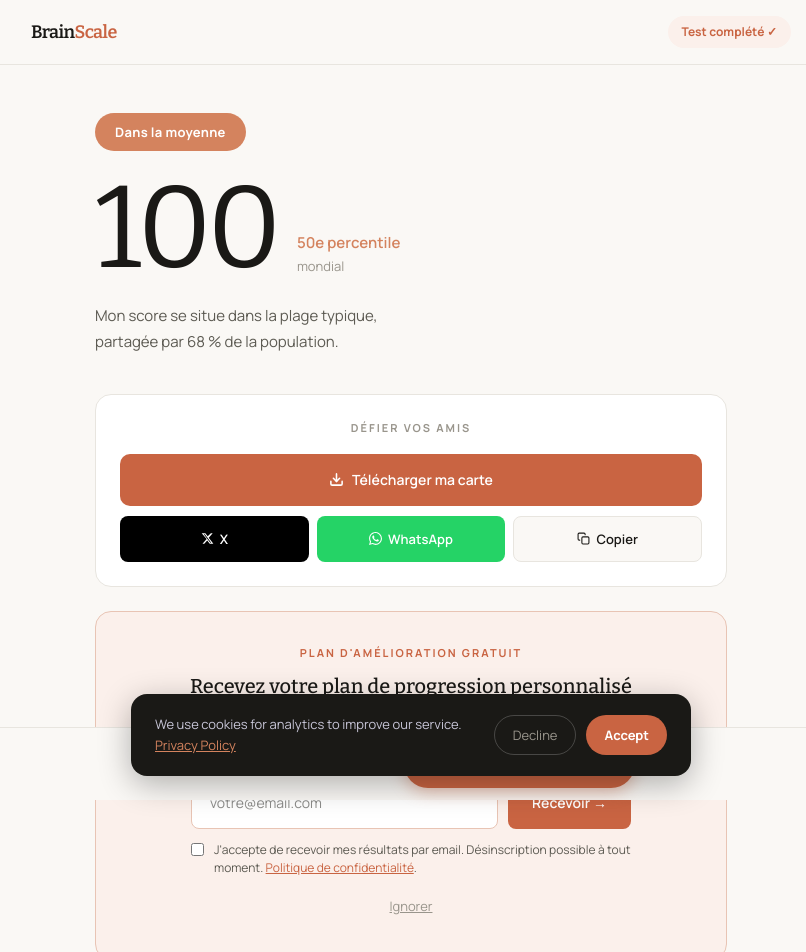
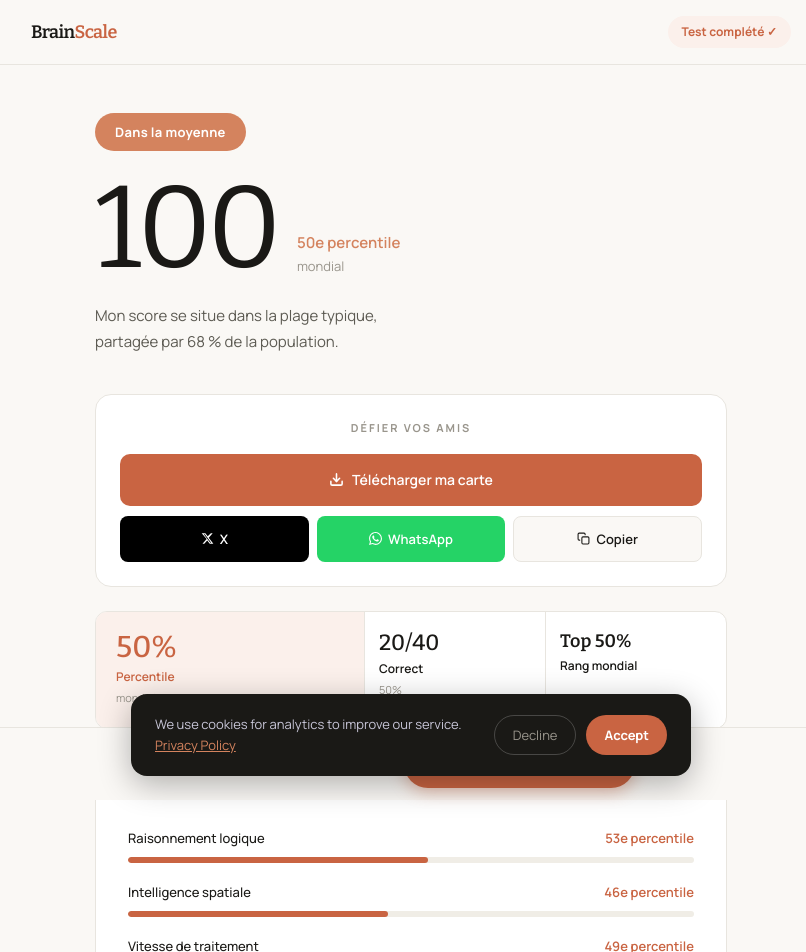
Before and after one commit to devbrainscale/brainscale, a Next.js app: page /fr/results in a window 1280 px wide. Shown: the top 952 px of the page, without its empty margins (229-1035 px from the left). Built offline with nearby package versions, Linux system fonts and the light colour scheme.

Commit message:
refactor: remove email capture, single CTA only

```diff
--- a/src/app/fr/results/ResultsContent.tsx
+++ b/src/app/fr/results/ResultsContent.tsx
@@ -40,13 +40,7 @@ export default function FrResultsContent() {
   const total = isNaN(rawTotal) || rawTotal <= 0 ? 40 : rawTotal;
   const correct = isNaN(rawCorrect) ? 0 : Math.min(total, Math.max(0, rawCorrect));
 
-  const [email, setEmail] = useState("");
-  const [submitted, setSubmitted] = useState(false);
-  const [skipped, setSkipped] = useState(false);
-  const [loading, setLoading] = useState(false);
-  const [emailError, setEmailError] = useState("");
-  const [gdprConsent, setGdprConsent] = useState(false);
-  const [checkoutLoading, setCheckoutLoading] = useState<null | 'basic' | 'premium'>(null);
+  const [checkoutLoading, setCheckoutLoading] = useState<null | 'basic'>(null);
   const [copied, setCopied] = useState(false);
 
   // Fire ViewContent once when results page loads
@@ -70,7 +64,7 @@ export default function FrResultsContent() {
       const res = await fetch('/api/create-checkout-session', {
         method: 'POST',
         headers: { 'Content-Type': 'application/json' },
-        body: JSON.stringify({ score, correct, total, email: submitted ? email : undefined, lang: "fr" }),
+        body: JSON.stringify({ score, correct, total, lang: "fr" }),
       });
       const data = await res.json();
       if (data.url) window.location.href = data.url;
@@ -321,34 +315,6 @@ export default function FrResultsContent() {
     setTimeout(() => setCopied(false), 2000);
   }
 
-  async function handleSubscribe(e: React.FormEvent) {
-    e.preventDefault();
-    setEmailError("");
-    if (!email || !email.includes("@")) {
-      setEmailError("Veuillez entrer une adresse email valide.");
-      return;
-    }
-    if (!gdprConsent) {
-      setEmailError("Veuillez accepter les conditions pour continuer.");
-      return;
-    }
-    setLoading(true);
-    try {
-      const res = await fetch("/api/subscribe", {
-        method: "POST",
-        headers: { "Content-Type": "application/json" },
-        body: JSON.stringify({ email, score, lang: "fr" }),
-      });
-      const data = await res.json();
-      if (data.success) setSubmitted(true);
-      else setEmailError("Une erreur s'est produite. Veuillez réessayer.");
-    } catch {
-      setEmailError("Une erreur s'est produite. Veuillez réessayer.");
-    } finally {
-      setLoading(false);
-    }
-  }
-
   return (
     <div style={{ backgroundColor: "#FAF8F5", minHeight: "100vh", fontFamily: "var(--font-body, sans-serif)", paddingBottom: "88px" }}>
 
@@ -413,45 +379,6 @@ export default function FrResultsContent() {
             </button>
           </div>
         </div>
-
-        {/* EMAIL CAPTURE */}
-        {!submitted && !skipped ? (
-          <div style={{ backgroundColor: "#FBF0EB", border: "1px solid #E8C4B4", borderRadius: "16px", padding: "32px", marginBottom: "20px", textAlign: "center" }}>
-            <p style={{ fontSize: "11px", color: "#C96442", fontWeight: 700, letterSpacing: "2px", textTransform: "uppercase", marginBottom: "10px" }}>
-              Plan d&apos;amélioration gratuit
-            </p>
-            <h3 style={{ fontFamily: "var(--font-display, serif)", fontSize: "20px", fontWeight: 500, color: "#1A1916", marginBottom: "8px", lineHeight: 1.4 }}>
-              Recevez votre plan de progression personnalisé
-            </h3>
-            <p style={{ fontSize: "14px", color: "#5C5A52", marginBottom: "24px", maxWidth: "360px", margin: "0 auto 24px", lineHeight: 1.6 }}>
-              Score + plan sur 7 jours pour renforcer vos points faibles cognitifs.
-            </p>
-            <form onSubmit={handleSubscribe} style={{ display: "flex", gap: "10px", maxWidth: "440px", margin: "0 auto", flexWrap: "wrap", justifyContent: "center" }}>
-              <input type="email" placeholder="votre@email.com" value={email} onChange={(e) => setEmail(e.target.value)}
-                aria-label="Adresse email"
-                style={{ flex: 1, minWidth: "200px", padding: "13px 18px", borderRadius: "8px", border: "1.5px solid #E8C4B4", fontSize: "14px", outline: "none", backgroundColor: "#fff", color: "#1A1916" }} />
-              <button type="submit" disabled={loading}
-                style={{ backgroundColor: "#C96442", color: "#fff", padding: "13px 24px", borderRadius: "8px", fontSize: "14px", fontWeight: 600, border: "none", cursor: loading ? "not-allowed" : "pointer", opacity: loading ? 0.7 : 1, whiteSpace: "nowrap" }}>
-                {loading ? "Envoi…" : "Recevoir →"}
-              </button>
-            </form>
-            <div style={{ display: "flex", alignItems: "flex-start", gap: "10px", maxWidth: "440px", margin: "12px auto 0", textAlign: "left" }}>
-              <input type="checkbox" id="gdpr-fr" checked={gdprConsent} onChange={(e) => setGdprConsent(e.target.checked)} style={{ marginTop: "2px", accentColor: "#C96442", flexShrink: 0, cursor: "pointer" }} />
-              <label htmlFor="gdpr-fr" style={{ fontSize: "12px", color: "#5C5A52", lineHeight: 1.5, cursor: "pointer" }}>
-                J&apos;accepte de recevoir mes résultats par email. Désinscription possible à tout moment.{" "}
-                <a href="/fr/privacy" style={{ color: "#C96442", textDecoration: "underline" }}>Politique de confidentialité</a>.
-              </label>
-            </div>
-            {emailError && <p style={{ color: "#E53E3E", fontSize: "13px", marginTop: "10px" }}>{emailError}</p>}
-            <button onClick={() => setSkipped(true)} style={{ background: "none", border: "none", color: "#99958C", fontSize: "13px", marginTop: "8px", cursor: "pointer", textDecoration: "underline", padding: "10px 16px", display: "inline-block" }}>
-              Ignorer
-            </button>
-          </div>
-        ) : submitted ? (
-          <div style={{ backgroundColor: "#FBF0EB", border: "1px solid #E8C4B4", borderRadius: "12px", padding: "16px 24px", marginBottom: "20px", textAlign: "center" }}>
-            <p style={{ fontSize: "14px", color: "#C96442", fontWeight: 600 }}>Rapport envoyé — vérifiez votre boîte mail.</p>
-          </div>
-        ) : null}
 
         {/* STATS STRIP — différencié, pas de grille identique */}
         <div style={{ display: "flex", borderRadius: "12px", border: "1px solid #E8E5DF", backgroundColor: "#fff", overflow: "hidden", marginBottom: "16px" }}>
--- a/src/app/results/ResultsContent.tsx
+++ b/src/app/results/ResultsContent.tsx
@@ -40,13 +40,7 @@ export default function ResultsContent() {
   const total = isNaN(rawTotal) || rawTotal <= 0 ? 40 : rawTotal;
   const correct = isNaN(rawCorrect) ? 0 : Math.min(total, Math.max(0, rawCorrect));
 
-  const [email, setEmail] = useState("");
-  const [submitted, setSubmitted] = useState(false);
-  const [skipped, setSkipped] = useState(false);
-  const [loading, setLoading] = useState(false);
-  const [emailError, setEmailError] = useState("");
-  const [gdprConsent, setGdprConsent] = useState(false);
-  const [checkoutLoading, setCheckoutLoading] = useState<null | 'basic' | 'premium'>(null);
+  const [checkoutLoading, setCheckoutLoading] = useState<null | 'basic'>(null);
   const [copied, setCopied] = useState(false);
 
   // Fire ViewContent once when results page loads
@@ -70,7 +64,7 @@ export default function ResultsContent() {
       const res = await fetch('/api/create-checkout-session', {
         method: 'POST',
         headers: { 'Content-Type': 'application/json' },
-        body: JSON.stringify({ score, correct, total, email: submitted ? email : undefined }),
+        body: JSON.stringify({ score, correct, total }),
       });
       const data = await res.json();
       if (data.url) window.location.href = data.url;
@@ -319,34 +313,6 @@ export default function ResultsContent() {
     setTimeout(() => setCopied(false), 2000);
   }
 
-  async function handleSubscribe(e: React.FormEvent) {
-    e.preventDefault();
-    setEmailError("");
-    if (!email || !email.includes("@")) {
-      setEmailError("Please enter a valid email address.");
-      return;
-    }
-    if (!gdprConsent) {
-      setEmailError("Please accept the terms to continue.");
-      return;
-    }
-    setLoading(true);
-    try {
-      const res = await fetch("/api/subscribe", {
-        method: "POST",
-        headers: { "Content-Type": "application/json" },
-        body: JSON.stringify({ email, score, lang: "en" }),
-      });
-      const data = await res.json();
-      if (data.success) setSubmitted(true);
-      else setEmailError("Something went wrong. Please try again.");
-    } catch {
-      setEmailError("Something went wrong. Please try again.");
-    } finally {
-      setLoading(false);
-    }
-  }
-
   return (
     <div style={{ backgroundColor: "#FAF8F5", minHeight: "100vh", fontFamily: "var(--font-body, sans-serif)", paddingBottom: "88px" }}>
 
@@ -412,44 +378,6 @@ export default function ResultsContent() {
           </div>
         </div>
 
-        {/* EMAIL CAPTURE */}
-        {!submitted && !skipped ? (
-          <div style={{ backgroundColor: "#FBF0EB", border: "1px solid #E8C4B4", borderRadius: "16px", padding: "32px", marginBottom: "20px", textAlign: "center" }}>
-            <p style={{ fontSize: "11px", color: "#C96442", fontWeight: 700, letterSpacing: "2px", textTransform: "uppercase", marginBottom: "10px" }}>
-              Free improvement plan
-            </p>
-            <h3 style={{ fontFamily: "var(--font-display, serif)", fontSize: "20px", fontWeight: 500, color: "#1A1916", marginBottom: "8px", lineHeight: 1.4 }}>
-              Get your personalized progress plan
-            </h3>
-            <p style={{ fontSize: "14px", color: "#5C5A52", marginBottom: "24px", maxWidth: "360px", margin: "0 auto 24px", lineHeight: 1.6 }}>
-              Score + 7-day plan to strengthen your weakest cognitive areas.
-            </p>
-            <form onSubmit={handleSubscribe} style={{ display: "flex", gap: "10px", maxWidth: "440px", margin: "0 auto", flexWrap: "wrap", justifyContent: "center" }}>
-              <input type="email" placeholder="your@email.com" value={email} onChange={(e) => setEmail(e.target.value)}
-                aria-label="Email address"
-                style={{ flex: 1, minWidth: "200px", padding: "13px 18px", borderRadius: "8px", border: "1.5px solid #E8C4B4", fontSize: "14px", outline: "none", backgroundColor: "#fff", color: "#1A1916" }} />
-              <button type="submit" disabled={loading}
-                style={{ backgroundColor: "#C96442", color: "#fff", padding: "13px 24px", borderRadius: "8px", fontSize: "14px", fontWeight: 600, border: "none", cursor: loading ? "not-allowed" : "pointer", opacity: loading ? 0.7 : 1, whiteSpace: "nowrap" }}>
-                {loading ? "Sending…" : "Send →"}
-              </button>
-            </form>
-            <div style={{ display: "flex", alignItems: "flex-start", gap: "10px", maxWidth: "440px", margin: "12px auto 0", textAlign: "left" }}>
-              <input type="checkbox" id="gdpr-en" checked={gdprConsent} onChange={(e) => setGdprConsent(e.target.checked)} style={{ marginTop: "2px", accentColor: "#C96442", flexShrink: 0, cursor: "pointer" }} />
-              <label htmlFor="gdpr-en" style={{ fontSize: "12px", color: "#5C5A52", lineHeight: 1.5, cursor: "pointer" }}>
-                I agree to receive my results by email. Unsubscribe at any time.{" "}
-                <a href="/privacy" style={{ color: "#C96442", textDecoration: "underline" }}>Privacy Policy</a>.
-              </label>
-            </div>
-            {emailError && <p style={{ color: "#E53E3E", fontSize: "13px", marginTop: "10px" }}>{emailError}</p>}
-            <button onClick={() => setSkipped(true)} style={{ background: "none", border: "none", color: "#99958C", fontSize: "13px", marginTop: "8px", cursor: "pointer", textDecoration: "underline", padding: "10px 16px", display: "inline-block" }}>
-              Skip
-            </button>
-          </div>
-        ) : submitted ? (
-          <div style={{ backgroundColor: "#FBF0EB", border: "1px solid #E8C4B4", borderRadius: "12px", padding: "16px 24px", marginBottom: "20px", textAlign: "center" }}>
-            <p style={{ fontSize: "14px", color: "#C96442", fontWeight: 600 }}>Report sent — check your inbox.</p>
-          </div>
-        ) : null}
 
         {/* STATS STRIP — differentiated, not identical cards */}
         <div style={{ display: "flex", borderRadius: "12px", border: "1px solid #E8E5DF", backgroundColor: "#fff", overflow: "hidden", marginBottom: "16px" }}>
```
Also changed, not shown: 1 other file (tests, documents, lock files or other folders).
